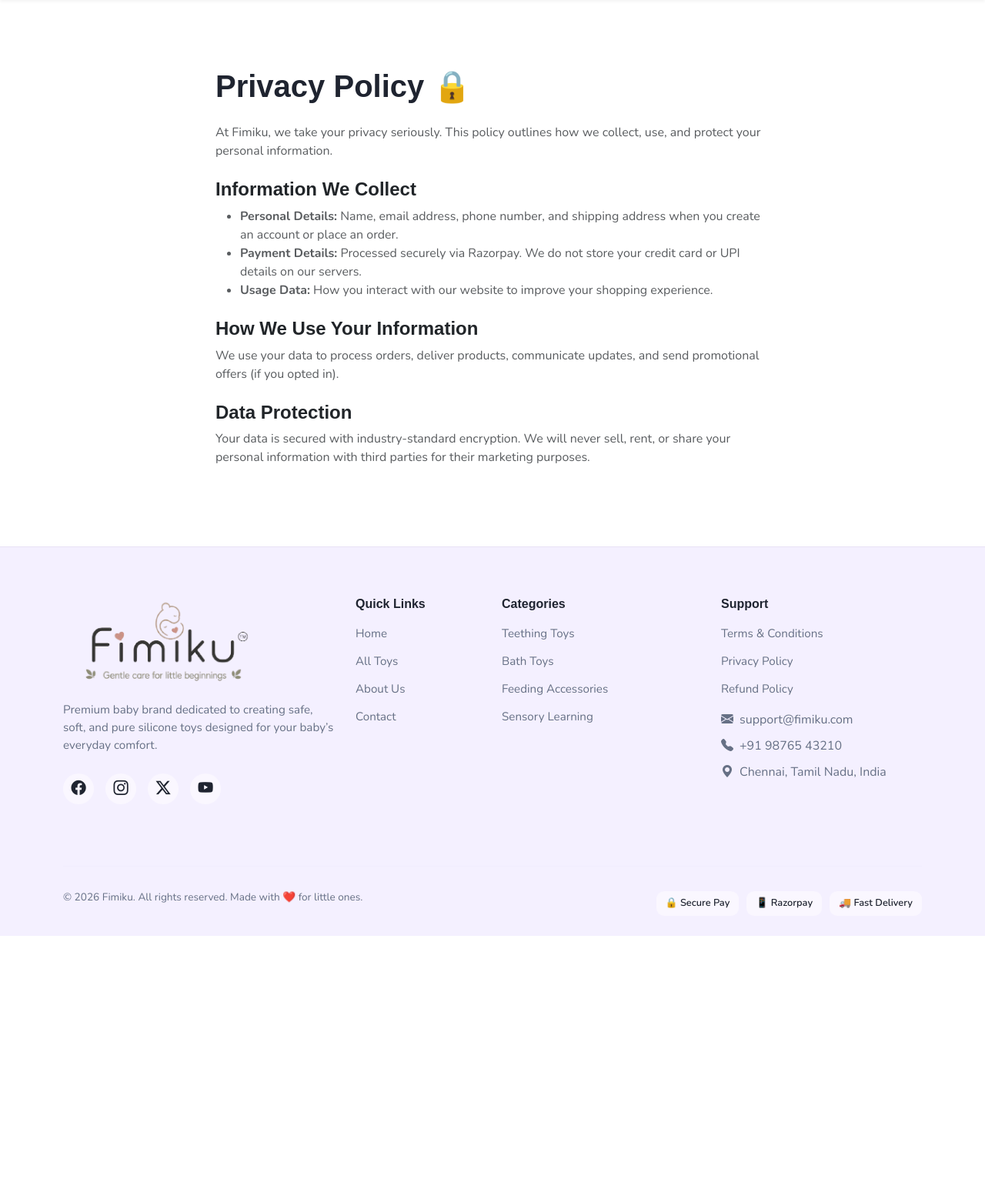
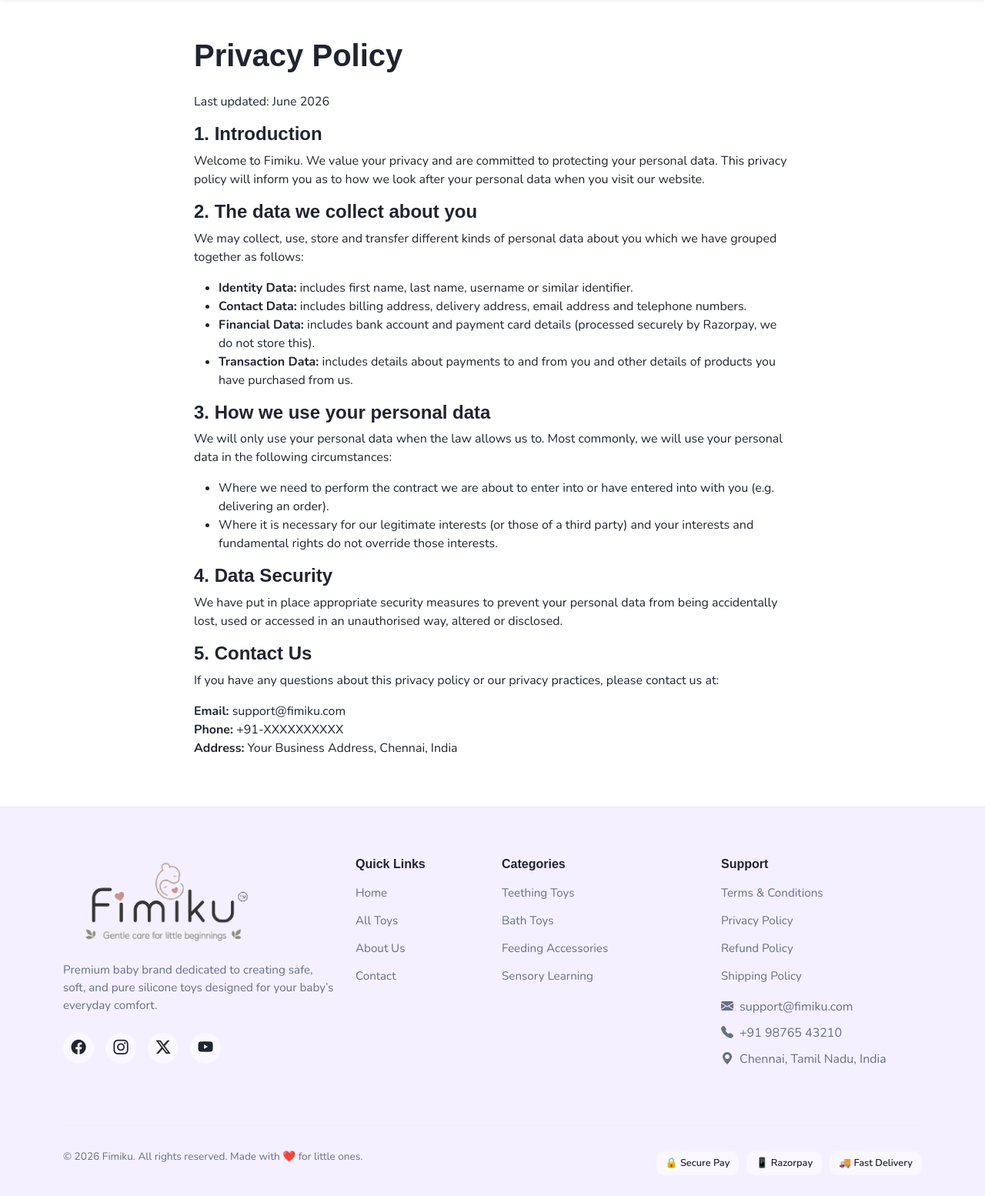
Before and after one commit to saroai/ecom, a Django app: page /privacy/ in a window 1280 px wide. Shown: the part 106-1660 px from the top of the page at 77% size. Before the commit the page ends 1322 px from the top, so only its background shows below. Run offline with Django 5.2, Linux system fonts and the light colour scheme.

Commit message:
Add mandatory policy pages for payment gateway approval

```diff
--- a/core/urls.py
+++ b/core/urls.py
@@ -28,4 +28,5 @@ urlpatterns = [
     path("terms/", terms, name="terms"),
     path("privacy/", policy, name="privacy_policy"),
     path("refund/", refund, name="refund"),
+    path("shipping/", shipping, name="shipping"),
 ]
--- a/core/views.py
+++ b/core/views.py
@@ -288,3 +288,7 @@ def policy(request):
 
 def refund(request):
     return render(request, "refund.html")
+
+
+def shipping(request):
+    return render(request, "shipping.html")
--- a/templates/base.html
+++ b/templates/base.html
@@ -171,6 +171,7 @@
           <li><a href="{% url 'terms' %}">Terms & Conditions</a></li>
           <li><a href="{% url 'privacy_policy' %}">Privacy Policy</a></li>
           <li><a href="{% url 'refund' %}">Refund Policy</a></li>
+          <li><a href="{% url 'shipping' %}">Shipping Policy</a></li>
         </ul>
         <div class="footer-contact mt-3">
           <p><i class="bi bi-envelope-fill me-2"></i>support@fimiku.com</p>
--- a/templates/privacy_policy.html
+++ b/templates/privacy_policy.html
@@ -1,26 +1,39 @@
 {% extends "base.html" %}
-{% block title %}Privacy Policy – Fimiku{% endblock %}
+{% block title %}Privacy Policy - Fimiku{% endblock %}
 
 {% block content %}
-<div class="container py-5">
-  <div class="checkout-card mx-auto" style="max-width: 800px;">
-    <h1 class="page-title mb-4">Privacy Policy 🔒</h1>
-    <div class="content-text text-muted">
-      <p>At Fimiku, we take your privacy seriously. This policy outlines how we collect, use, and protect your personal information.</p>
+<div class="container py-5" style="max-width: 800px;">
+    <h1 class="mb-4">Privacy Policy</h1>
+    <p>Last updated: June 2026</p>
 
-      <h4 class="mt-4 text-dark">Information We Collect</h4>
-      <ul>
-        <li><strong>Personal Details:</strong> Name, email address, phone number, and shipping address when you create an account or place an order.</li>
-        <li><strong>Payment Details:</strong> Processed securely via Razorpay. We do not store your credit card or UPI details on our servers.</li>
-        <li><strong>Usage Data:</strong> How you interact with our website to improve your shopping experience.</li>
-      </ul>
+    <h4>1. Introduction</h4>
+    <p>Welcome to Fimiku. We value your privacy and are committed to protecting your personal data. This privacy policy will inform you as to how we look after your personal data when you visit our website.</p>
 
-      <h4 class="mt-4 text-dark">How We Use Your Information</h4>
-      <p>We use your data to process orders, deliver products, communicate updates, and send promotional offers (if you opted in).</p>
+    <h4>2. The data we collect about you</h4>
+    <p>We may collect, use, store and transfer different kinds of personal data about you which we have grouped together as follows:</p>
+    <ul>
+        <li><strong>Identity Data:</strong> includes first name, last name, username or similar identifier.</li>
+        <li><strong>Contact Data:</strong> includes billing address, delivery address, email address and telephone numbers.</li>
+        <li><strong>Financial Data:</strong> includes bank account and payment card details (processed securely by Razorpay, we do not store this).</li>
+        <li><strong>Transaction Data:</strong> includes details about payments to and from you and other details of products you have purchased from us.</li>
+    </ul>
 
-      <h4 class="mt-4 text-dark">Data Protection</h4>
-      <p>Your data is secured with industry-standard encryption. We will never sell, rent, or share your personal information with third parties for their marketing purposes.</p>
-    </div>
-  </div>
+    <h4>3. How we use your personal data</h4>
+    <p>We will only use your personal data when the law allows us to. Most commonly, we will use your personal data in the following circumstances:</p>
+    <ul>
+        <li>Where we need to perform the contract we are about to enter into or have entered into with you (e.g. delivering an order).</li>
+        <li>Where it is necessary for our legitimate interests (or those of a third party) and your interests and fundamental rights do not override those interests.</li>
+    </ul>
+
+    <h4>4. Data Security</h4>
+    <p>We have put in place appropriate security measures to prevent your personal data from being accidentally lost, used or accessed in an unauthorised way, altered or disclosed.</p>
+
+    <h4>5. Contact Us</h4>
+    <p>If you have any questions about this privacy policy or our privacy practices, please contact us at:</p>
+    <p>
+        <strong>Email:</strong> support@fimiku.com<br>
+        <strong>Phone:</strong> +91-XXXXXXXXXX<br>
+        <strong>Address:</strong> Your Business Address, Chennai, India
+    </p>
 </div>
 {% endblock %}
```
Also changed, not shown: templates/refund.html (+22 -16 lines), templates/shipping.html (added, +36 -0 lines), templates/terms.html (+22 -18 lines).
